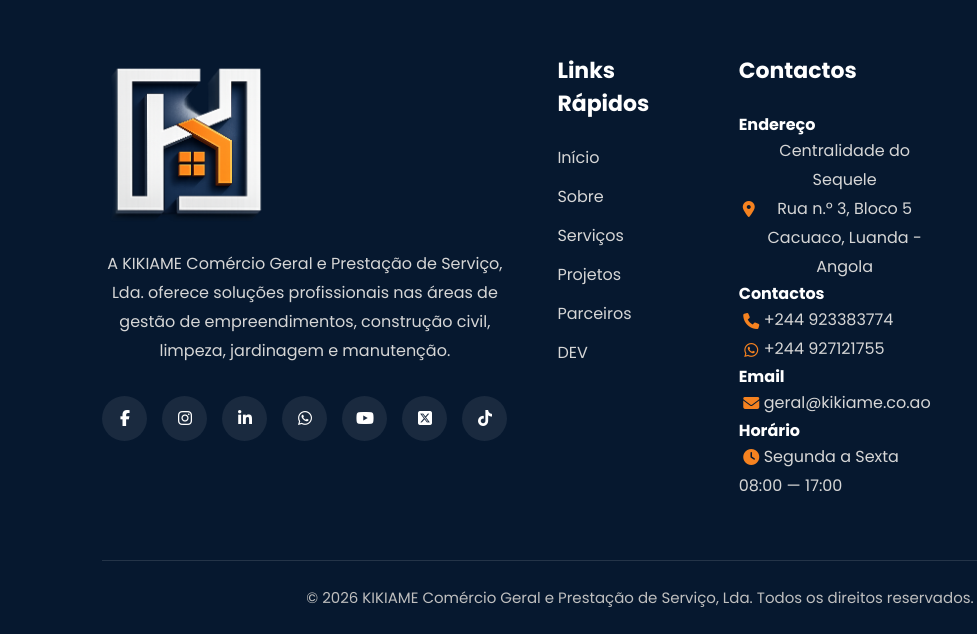
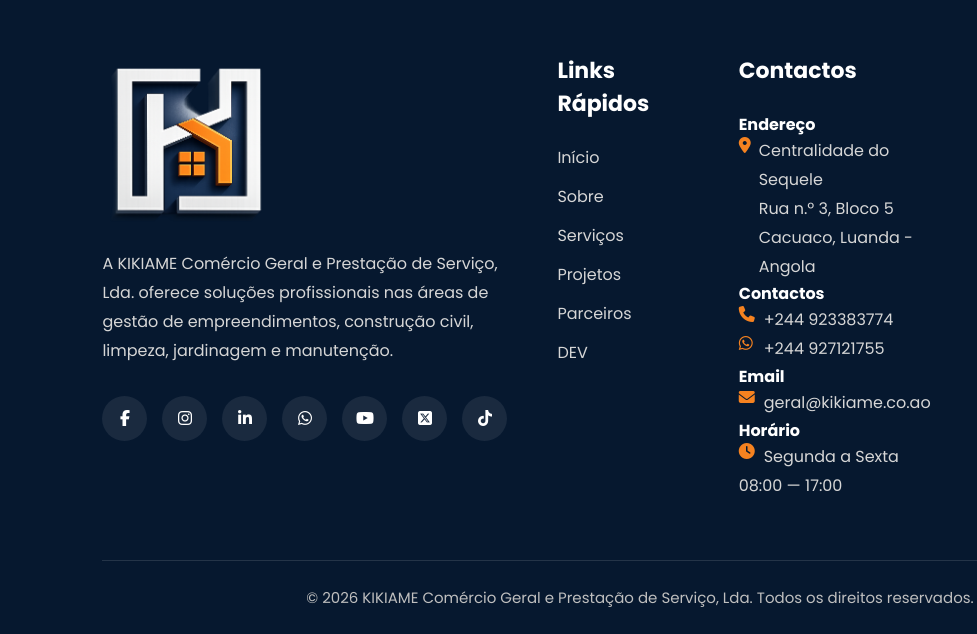
Before and after one commit to Kikiame01/kikiame, a plain HTML site: page index.html in a window 1280 px wide. Shown: the part 5592-6226 px from the top of the page, 0-977 px from the left. Drawn offline with nearby package versions, Linux system fonts and the light colour scheme; grey boxes are pictures that could not be loaded.

Commit message:
Update style.css

```diff
--- a/assets/css/style.css
+++ b/assets/css/style.css
@@ -940,8 +940,8 @@
 
 }
 .footer-col p{
-    text-align: center;
-    align-items: center;
+    text-align: left;
+    align-items: flex-start;
     display: flex;
 }
 .footer-social a{
```
